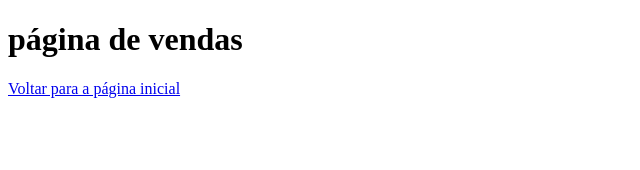
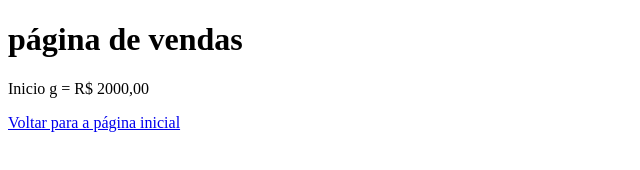
Before and after one commit to pedroz4n/git-aula-1, a plain HTML site: page inicio g.html in a window 1280 px wide. Shown: the whole page, without its empty margins (0-640 px from the left). Drawn offline with Linux system fonts and the light colour scheme.

Commit message:
Acrescentado valor do inicio g

```diff
--- a/inicio g.html
+++ b/inicio g.html
@@ -8,6 +8,7 @@
 </head>
 <body>
     <h1>página de vendas</h1>
+    <p>Inicio g = R$ 2000,00</p>
     <a href="index.html">Voltar para a página inicial</a>
 
 </body>
```
